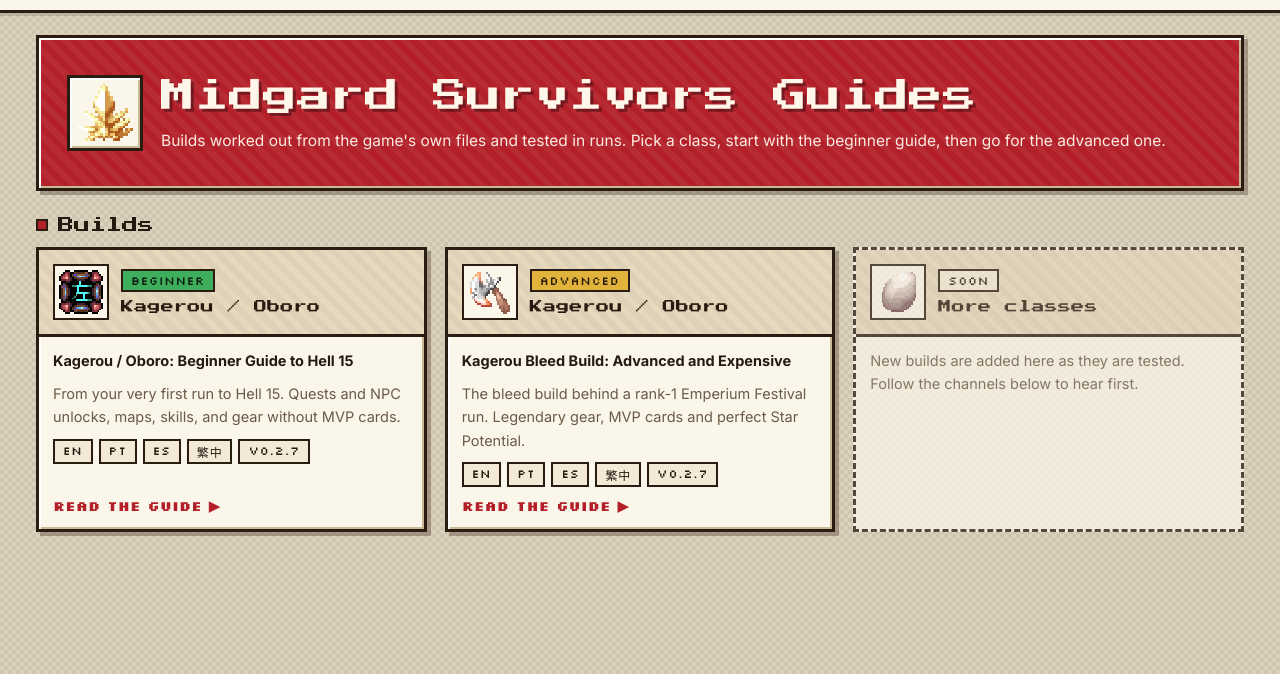
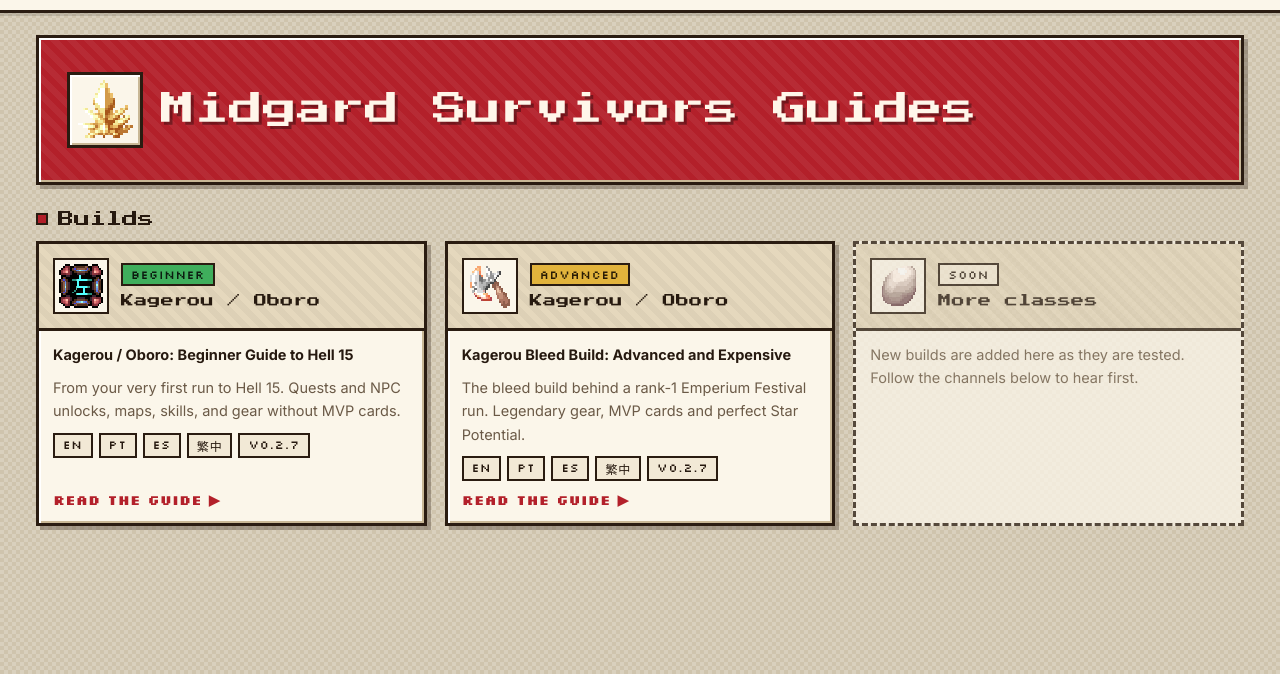
Before and after one commit to fmedeirsbr/fmedeirsbr.github.io, a plain HTML site: page index.html in a window 1280 px wide. Shown: the part 54-728 px from the top of the page. Drawn offline with Linux system fonts and the light colour scheme.

Commit message:
Remove home hero subtitle
Co-Authored-By: Claude Opus 5.5 <noreply@anthropic.com>

```diff
--- a/index.html
+++ b/index.html
@@ -31,8 +31,7 @@
   </div>
 </div></header>
 <main id="main" class="wrap">
-<header class="hero home-hero"><i class="ico heroic i-ui_gem_emperium"></i><div><h1>Midgard Survivors Guides</h1>
-<p>Builds worked out from the game's own files and tested in runs. Pick a class, start with the beginner guide, then go for the advanced one.</p></div></header>
+<header class="hero home-hero"><i class="ico heroic i-ui_gem_emperium"></i><div><h1>Midgard Survivors Guides</h1></div></header>
 <h2 class="section-title">Builds</h2>
 <div class="cards"><a class="card" href="kagerou/beginner/">
   <div class="top"><i class="ico i-skill_left_hand_mastery"></i><div><span class="tag lv-beginner">Beginner</span><h3>Kagerou / Oboro</h3></div></div>
```
